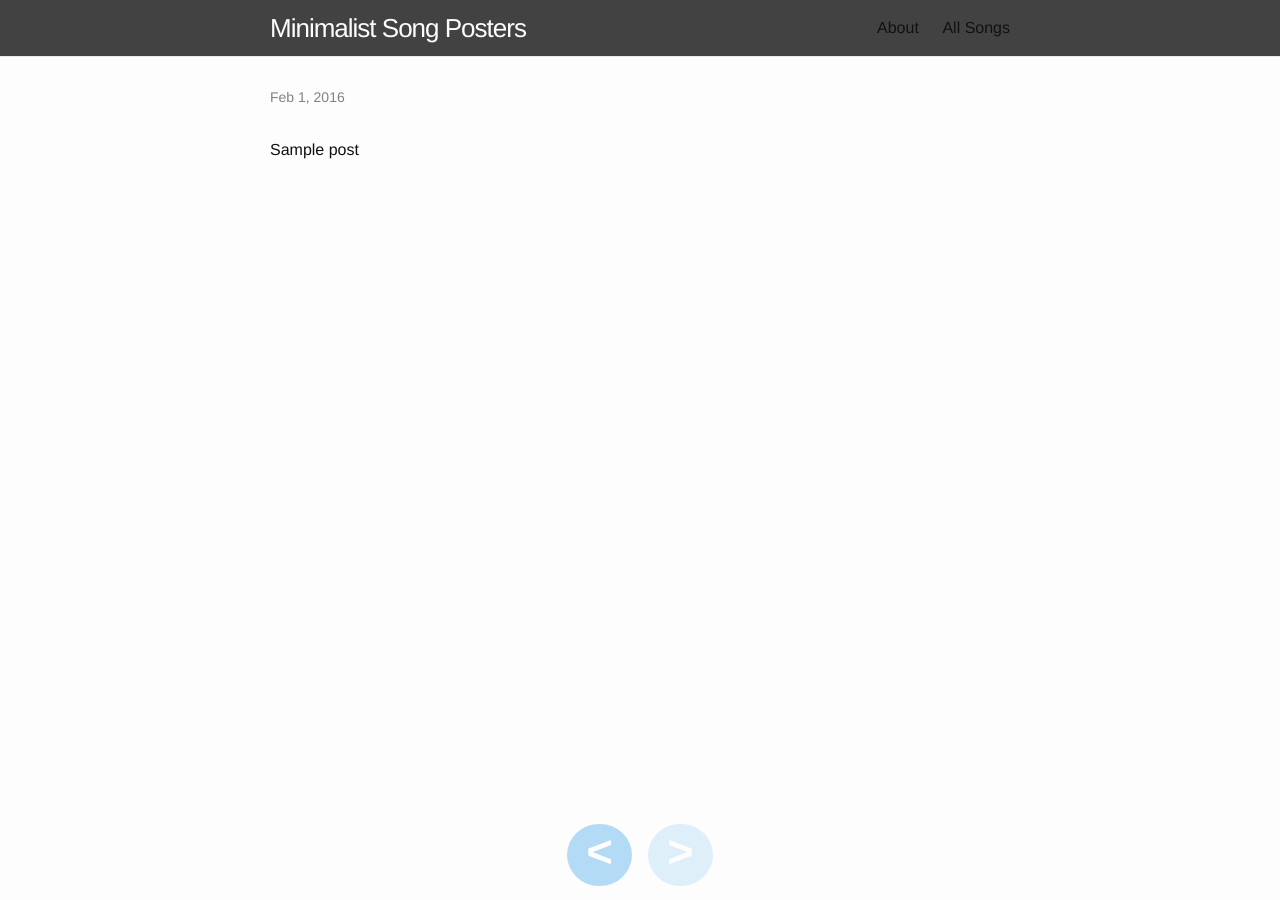
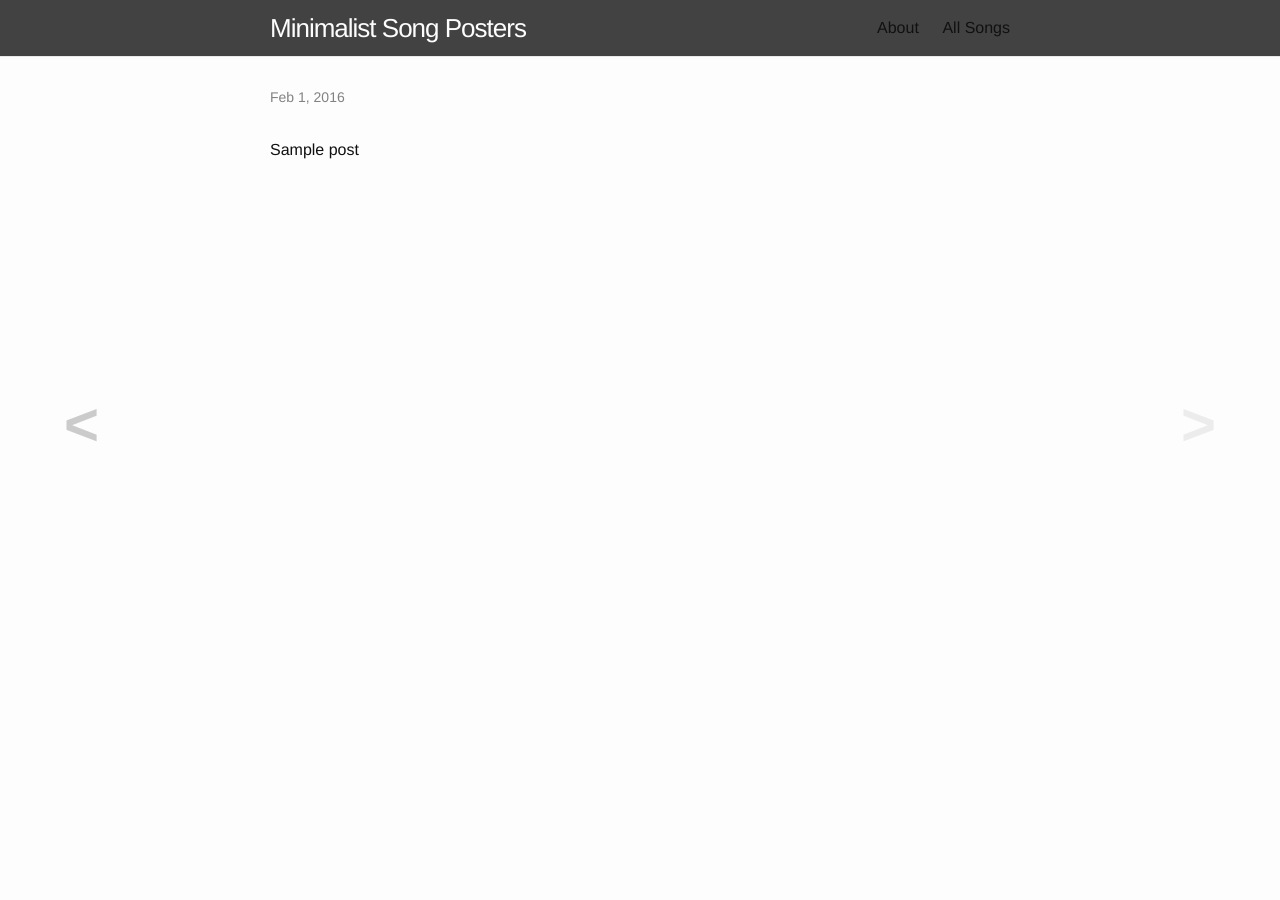
Before and after one commit to AshBardhan/Minimalist-Song-Posters, a Jekyll site: the page built from index.html, in a window 1280 px wide. Built offline with Jekyll 4.4.1, drawn with Linux system fonts in a browser that asks for light colours.

Commit message:
position 'nav-btn' to left and right side

```diff
--- a/_includes/post.html
+++ b/_includes/post.html
@@ -15,10 +15,8 @@
 		<div class="post-content__image"></div>
 	</div>
 
-	<div class="nav-btns">
-		<a href="{{ include.post.previous.url | prepend: site.baseurl }}" class="btn {% if include.post.previous == nil %}disabled{% endif %}"><</a>
-		<a href="{{ include.post.next.url | prepend: site.baseurl }}" class="btn {% if include.post.next == nil %}disabled{% endif %}">></a>
-	</div>
+	<a class="nav-btns  nav-btns--left  {% if include.post.previous == nil %}disabled{% endif %}" href="{{ include.post.previous.url | prepend: site.baseurl }}"><</a>
+	<a class="nav-btns  nav-btns--right  {% if include.post.next == nil %}disabled{% endif %}" href="{{ include.post.next.url | prepend: site.baseurl }}">></a>
 
 	<script>
 	window.urls = {
--- a/_sass/_base.scss
+++ b/_sass/_base.scss
@@ -85,7 +85,6 @@ a {
 
 	&:hover {
 		color: $text-color;
-		text-decoration: underline;
 	}
 }
 
--- a/_sass/_layout.scss
+++ b/_sass/_layout.scss
@@ -255,10 +255,28 @@
 }
 
 .nav-btns {
-	text-align: center;
 	position: fixed;
-	bottom: 0;
-	left: 0;
-	right: 0;
-	margin: $spacing-unit/2 0;
+	top: calc(50% - 50px);
+	font-weight: bold;
+	font-size: 60px;
+	color: #ababab !important;
+	line-height: 50px;
+	opacity: 0.6;
+
+	&:hover {
+		opacity: 1;
+	}
+
+	&.disabled {
+		pointer-events: none;
+		opacity: 0.2;
+	}
 }
+
+.nav-btns--left {
+	left: 5%;
+}
+
+.nav-btns--right {
+	right: 5%;
+}
```
